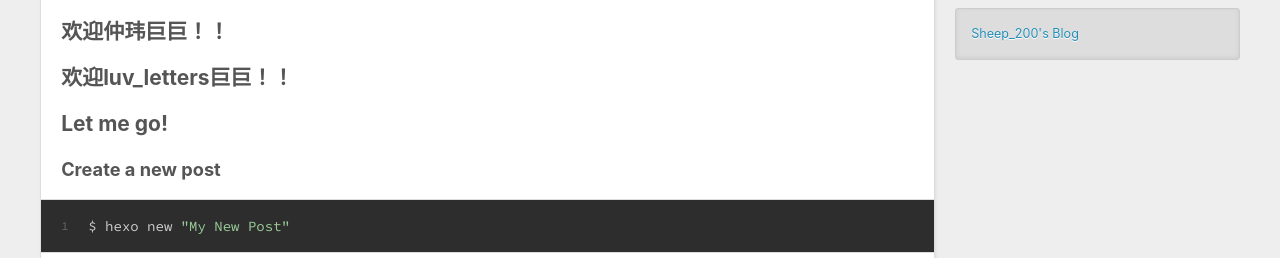
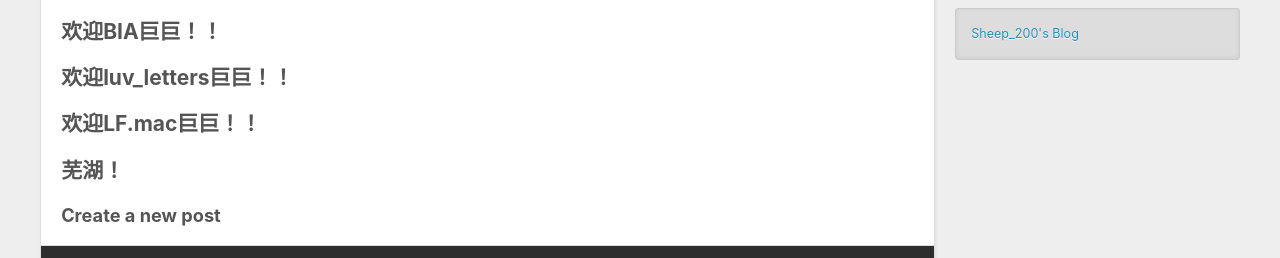
Before and after one commit to sheep200/sheep200.github.io, a plain HTML site: page index.html in a window 1280 px wide. Shown: the part 501-759 px from the top of the page. Drawn offline with nearby package versions, Linux system fonts and the light colour scheme.

Commit message:
Site updated: 2021-08-03 18:37:34

```diff
--- a/index.html
+++ b/index.html
@@ -87,7 +87,7 @@
     <div class="article-entry" itemprop="articleBody">
 
         <p>Welcome to <a target="_blank" rel="noopener" href="https://hexo.io/">Hexo</a>! This is your very first post. Check <a target="_blank" rel="noopener" href="https://hexo.io/docs/">documentation</a> for more info. If you get any problems when using Hexo, you can find the answer in <a target="_blank" rel="noopener" href="https://hexo.io/docs/troubleshooting.html">troubleshooting</a> or you can ask me on <a target="_blank" rel="noopener" href="https://github.com/hexojs/hexo/issues">GitHub</a>.</p>
-<h2 id="欢迎仲玮巨巨！！"><a href="#欢迎仲玮巨巨！！" class="headerlink" title="欢迎仲玮巨巨！！"></a>欢迎仲玮巨巨！！</h2><h2 id="欢迎luv-letters巨巨！！"><a href="#欢迎luv-letters巨巨！！" class="headerlink" title="欢迎luv_letters巨巨！！"></a>欢迎luv_letters巨巨！！</h2><h2 id="Let-me-go"><a href="#Let-me-go" class="headerlink" title="Let me go!"></a>Let me go!</h2><h3 id="Create-a-new-post"><a href="#Create-a-new-post" class="headerlink" title="Create a new post"></a>Create a new post</h3><figure class="highlight bash"><table><tr><td class="gutter"><pre><span class="line">1</span><br></pre></td><td class="code"><pre><span class="line">$ hexo new <span class="string">&quot;My New Post&quot;</span></span><br></pre></td></tr></table></figure>
+<h2 id="欢迎BIA巨巨！！"><a href="#欢迎BIA巨巨！！" class="headerlink" title="欢迎BIA巨巨！！"></a>欢迎BIA巨巨！！</h2><h2 id="欢迎luv-letters巨巨！！"><a href="#欢迎luv-letters巨巨！！" class="headerlink" title="欢迎luv_letters巨巨！！"></a>欢迎luv_letters巨巨！！</h2><h2 id="欢迎LF-mac巨巨！！"><a href="#欢迎LF-mac巨巨！！" class="headerlink" title="欢迎LF.mac巨巨！！"></a>欢迎LF.mac巨巨！！</h2><h2 id="芜湖！"><a href="#芜湖！" class="headerlink" title="芜湖！"></a>芜湖！</h2><h3 id="Create-a-new-post"><a href="#Create-a-new-post" class="headerlink" title="Create a new post"></a>Create a new post</h3><figure class="highlight bash"><table><tr><td class="gutter"><pre><span class="line">1</span><br></pre></td><td class="code"><pre><span class="line">$ hexo new <span class="string">&quot;My New Post&quot;</span></span><br></pre></td></tr></table></figure>
 
 <p>More info: <a target="_blank" rel="noopener" href="https://hexo.io/docs/writing.html">Writing</a></p>
 <h3 id="Run-server"><a href="#Run-server" class="headerlink" title="Run server"></a>Run server</h3><figure class="highlight bash"><table><tr><td class="gutter"><pre><span class="line">1</span><br></pre></td><td class="code"><pre><span class="line">$ hexo server</span><br></pre></td></tr></table></figure>
```
Also changed, not shown: 2021/08/03/hello-world/index.html (+4 -4 lines).
